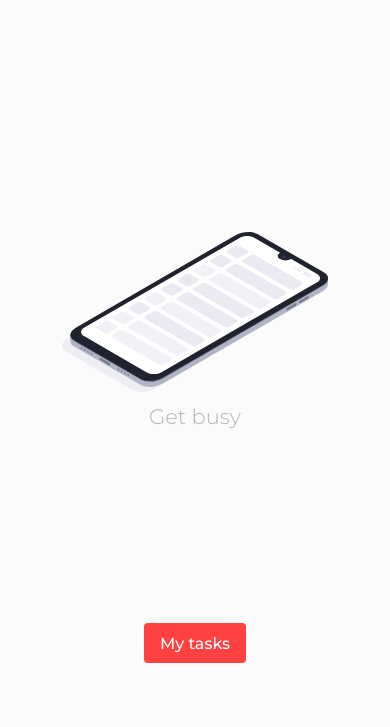
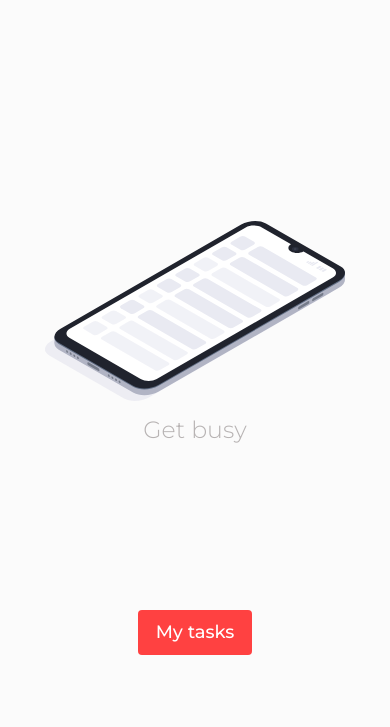
Before and after one commit to SupiGagliardi/Todo-app-, a plain HTML site: page index.html in a window 390 px wide. Shown: the part 117-844 px from the top of the page. Drawn offline with Linux system fonts and the light colour scheme.

Commit message:
Responsive design

```diff
--- a/CSS/style.scss
+++ b/CSS/style.scss
@@ -1,4 +1,23 @@
 @import url("https://fonts.googleapis.com/css?family=Montserrat:300,400,500&display=swap");
+
+@mixin large-phone {
+  @media (min-width: 375px) {
+    @content
+  }
+};
+
+@mixin tablet {
+  @media (min-width: 768px) {
+    @content
+  }
+};
+
+@mixin desktop {
+  @media (min-width: 1280px) {
+    @content
+  }
+}
+
 
 * {
   margin: 0;
@@ -9,12 +28,32 @@
 
 html {
   font-size: 16px;
+
+  @include large-phone {
+    font-size: 18px;
+  }
+
+  @include tablet {
+    font-size: 22px;
+  }
+
+  @include desktop {
+    font-size: 19px;
+  }
 }
 
 html,
 body {
   background-color: #fbfbfb;
   min-height: 100vh;
+
+}
+
+.container {
+
+  @include desktop {
+    display: flex;
+  }
 }
 
 .ham-menu {
@@ -26,6 +65,10 @@ body {
     height: 3rem;
     width: auto;
     cursor: pointer;
+  }
+
+  @include desktop {
+    display: none;
   }
 }
 
@@ -42,11 +85,21 @@ nav {
   position: fixed;
   transition: 200ms ease-in-out;
 
+  @include desktop {
+    width: 14rem;
+    position: relative;
+  }
+
   .project-section {
     padding-top: 1.3rem;
     visibility: hidden;
     opacity: 0;
     transition: 0.2s;
+
+    @include desktop {
+      opacity: 1;
+      visibility: visible;
+    }
 
     h1 {
       padding-bottom: 2.5rem;
@@ -59,7 +112,7 @@ nav {
       list-style: none;
       color: #616161;
       font-size: 1.0625rem;
-      font-weight: 00;
+      font-weight: 300;
 
       li {
         padding-bottom: 1rem;
@@ -69,8 +122,9 @@ nav {
 
     .word-highlight {
       font-weight: 500;
-      color: #1a1a1a;
-    }
+      font-size: 1.3rem;
+      color: #252525;
+    };
 
     .new-project {
       margin-top: 1rem;
@@ -87,6 +141,12 @@ nav {
         height: 14px;
         width: auto;
         margin-left: 10px;
+      }
+    }
+
+    @include desktop {
+      .new-project:hover {
+        color: #888888;
       }
     }
 
@@ -150,7 +210,21 @@ nav {
     padding-bottom: 1.5rem;
     opacity: 0;
     transition: 0.2s;
+    cursor: pointer;
+
+    @include desktop {
+      opacity: 1;
+      visibility: visible;
+
+    }
   }
+
+  @include desktop {
+    .delete-project:hover {
+      color: #888888;
+    }
+  }
+
 
   .show-delete-project {
     visibility: visible;
@@ -160,6 +234,10 @@ nav {
 
 .open-nav {
   width: 11rem;
+
+  @include tablet {
+    width: 13rem;
+  }
 }
 
 main {
@@ -168,6 +246,9 @@ main {
   flex-direction: column;
   justify-content: space-between;
 
+  @include desktop {
+    width: 100%;
+  }
   .invisible-div {
     height: 100%;
     position: absolute;
@@ -177,6 +258,7 @@ main {
     z-index: 1;
     position: absolute;
     min-height: 300vh;
+    transition: 0.3s;
     width: 100%;
     background: #aeaeae8c;
   }
@@ -192,6 +274,11 @@ main {
       text-align: center;
       font-size: 2.125rem;
       font-weight: 400;
+
+      @include desktop {
+        text-align: left;
+        margin-left: 10%;
+      }
     }
   }
 
@@ -317,27 +404,6 @@ main {
     }
   }
 
-  // .add-clear-task {
-
-  //   display: none;
-  //   justify-content: center;
-
-  //   .new-task-btn {
-  //     margin-top: 2rem;
-  //     display: flex;
-
-  //     p {
-  //       color: #aaaaaa;
-  //       font-size: 1.2rem;
-  //       font-weight: 300;
-  //     }
-
-  //     img {
-  //       margin-left: 0.5rem;
-  //     }
-  //   }
-  // }
-
   .task-list {
     margin-top: 1rem;
     display: none; //flex
@@ -356,10 +422,19 @@ main {
       opacity: 1;
       transition: 0.5s;
 
+      @include tablet {
+        width: 30rem;
+      }
+
+      @include desktop {
+        width: 70%;
+        max-width: 55rem;
+      }
+
       .date {
         color: #9c9a9a;
         font-weight: 500;
-        font-size: 14px;
+        font-size: 0.875rem;
         text-align: left;
         width: 5rem;
         padding-bottom: 1.5rem;
@@ -393,14 +468,6 @@ main {
         display: none;
       }
 
-      // input[type="checkbox"]:checked ~ .task-text {
-      //   opacity: 0;
-      // }
-
-      // input[type="checkbox"]:checked ~ label {
-      //   opacity: 0;
-      // }
-
       .task-text {
         margin-left: 2rem;
         padding-bottom: 1.2rem;
@@ -410,6 +477,14 @@ main {
         font-size: 0.95rem;
         transition: 0.8s;
         opacity: 1;
+
+        @include tablet {
+          max-width: 15rem;
+        }
+
+        @include desktop {
+          max-width: 25rem;
+        }
       }
     }
 
--- a/index.html
+++ b/index.html
@@ -13,6 +13,7 @@
     <div class="ham-menu">
         <img src="./media/menu.svg" alt="Mobile menu">
     </div>
+    <div class="container">
         <nav id="sidebar">
             <div class="project-section">
                 <h1 class="project-word">Projects</h1>
@@ -100,6 +101,8 @@
                 </div>
             </div>
         </main>
+    </div>
+
 </body>
 
 </html>
```
Also changed, not shown: CSS/style.css, 1 other file. Lines whose indentation alone changed are shown as unchanged.
